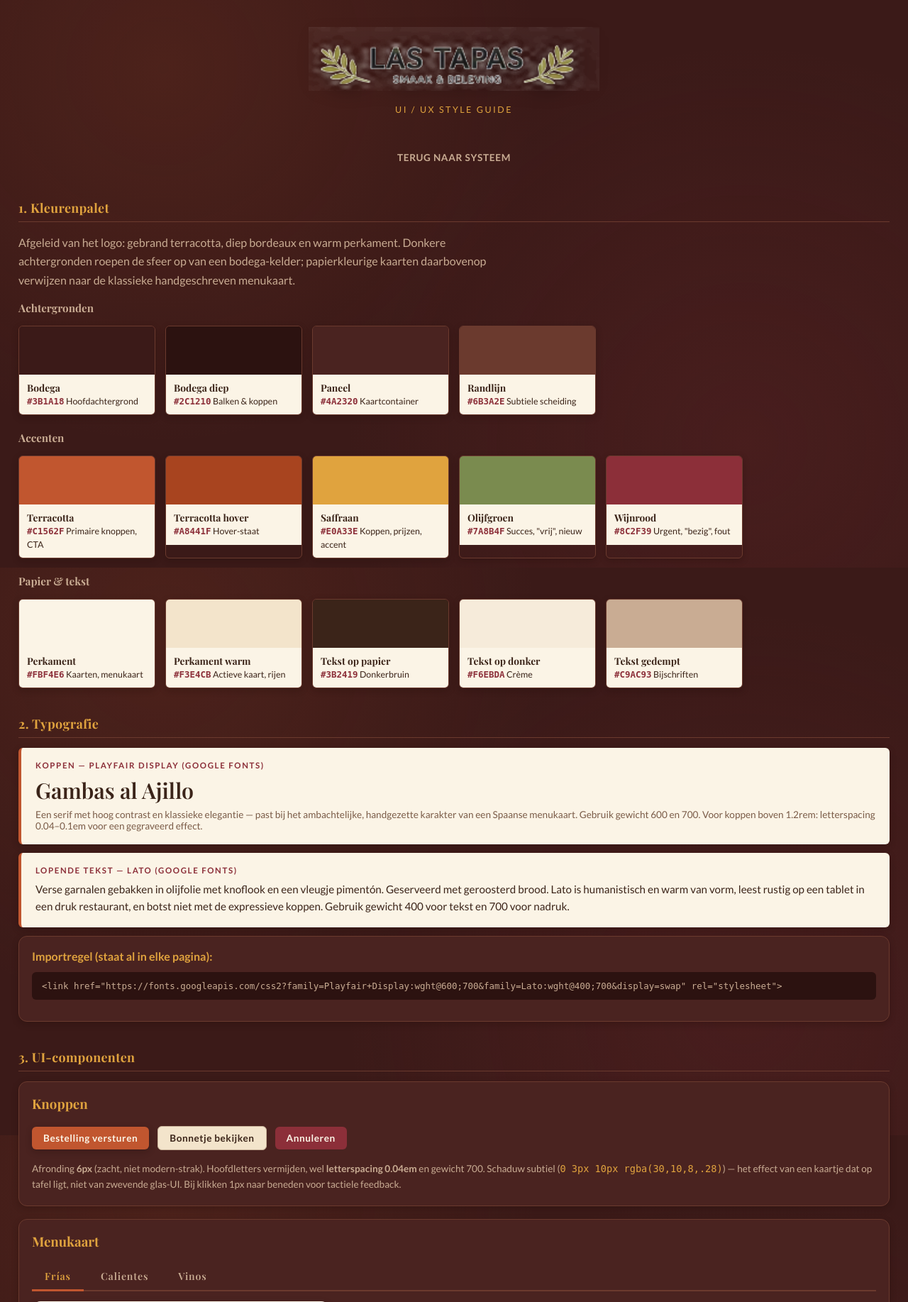
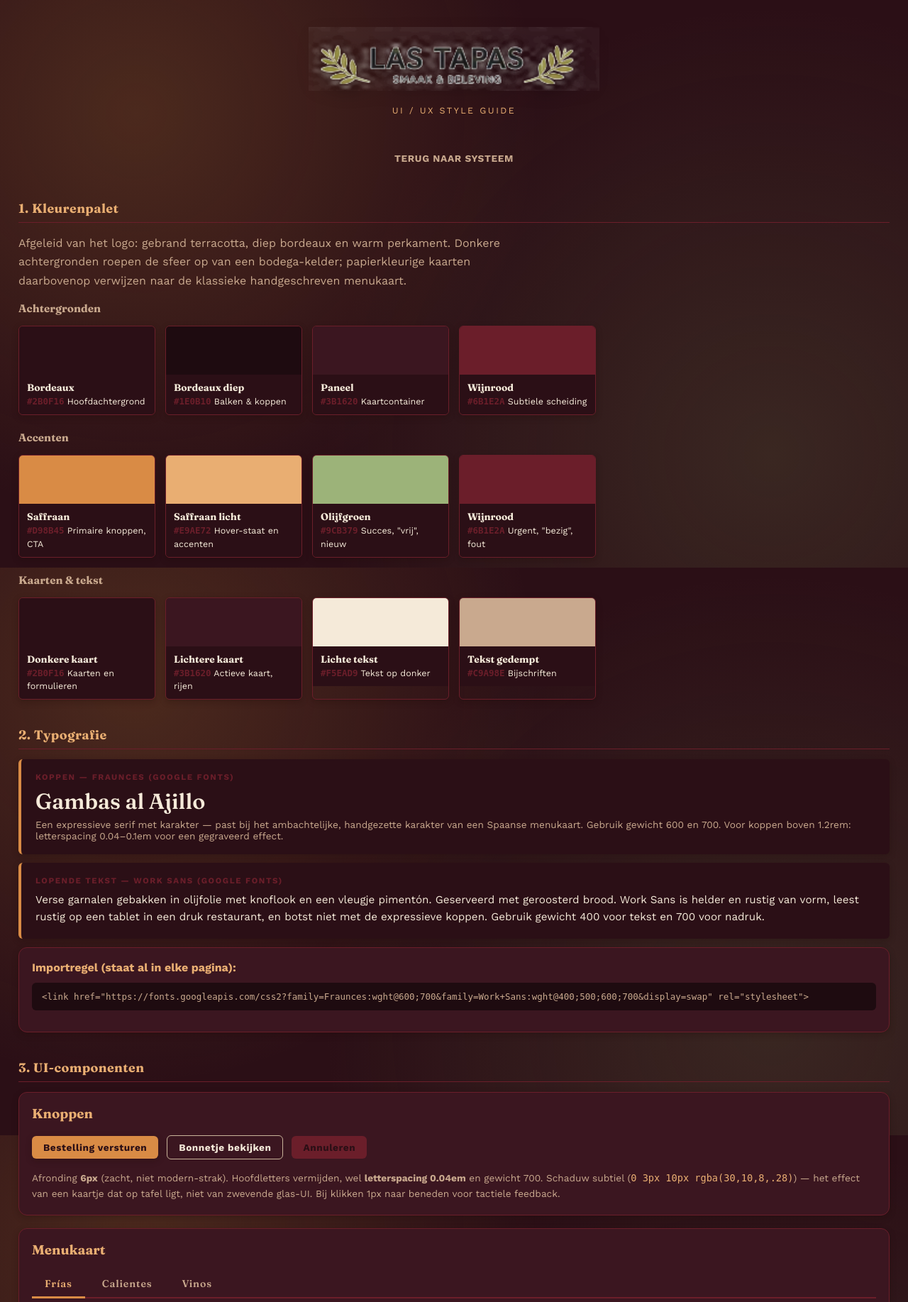
Before and after one commit to Jafer118/Las-Tapas, a PHP site: page /styleguide.html in a window 1280 px wide. Shown: the top 1835 px of the page at 71% size. Run offline with PHP 8.4, Linux system fonts and the light colour scheme.

Commit message:
update
update style

```diff
--- a/las-tapas/frontend/bar.html
+++ b/las-tapas/frontend/bar.html
@@ -4,7 +4,7 @@
 <meta charset="UTF-8">
 <link rel="preconnect" href="https://fonts.googleapis.com">
 <link rel="preconnect" href="https://fonts.gstatic.com" crossorigin>
-<link href="https://fonts.googleapis.com/css2?family=Playfair+Display:wght@600;700&family=Lato:wght@400;700&display=swap" rel="stylesheet">
+<link href="https://fonts.googleapis.com/css2?family=Fraunces:wght@600;700&family=Work+Sans:wght@400;500;600;700&display=swap" rel="stylesheet">
 
 <title>Barscherm</title>
 <link rel="stylesheet" href="css/stijl.css">
--- a/las-tapas/frontend/bestellen.html
+++ b/las-tapas/frontend/bestellen.html
@@ -4,7 +4,7 @@
 <meta charset="UTF-8">
 <link rel="preconnect" href="https://fonts.googleapis.com">
 <link rel="preconnect" href="https://fonts.gstatic.com" crossorigin>
-<link href="https://fonts.googleapis.com/css2?family=Playfair+Display:wght@600;700&family=Lato:wght@400;700&display=swap" rel="stylesheet">
+<link href="https://fonts.googleapis.com/css2?family=Fraunces:wght@600;700&family=Work+Sans:wght@400;500;600;700&display=swap" rel="stylesheet">
 
 <title>Bestellen</title>
 <link rel="stylesheet" href="css/stijl.css">
--- a/las-tapas/frontend/css/stijl.css
+++ b/las-tapas/frontend/css/stijl.css
@@ -4,27 +4,27 @@
    ===================================================================== */
 
 :root {
-    --kleur-bodega:        #3B1A18;
-    --kleur-bodega-diep:   #2C1210;
-    --kleur-paneel:        #4A2320;
-    --kleur-paneel-licht:  #5A2E28;
-    --kleur-paneel-rand:   #6B3A2E;
+    --kleur-bodega:        #2B0F16;
+    --kleur-bodega-diep:   #1E0B10;
+    --kleur-paneel:        #3B1620;
+    --kleur-paneel-licht:  #451A26;
+    --kleur-paneel-rand:   #6B1E2A;
 
-    --kleur-terracotta:    #C1562F;
-    --kleur-terracotta-op: #A8441F;
-    --kleur-saffraan:      #E0A33E;
-    --kleur-olijf:         #7A8B4F;
-    --kleur-wijn:          #8C2F39;
+    --kleur-terracotta:    #D98B45;
+    --kleur-terracotta-op: #E9AE72;
+    --kleur-saffraan:      #E9AE72;
+    --kleur-olijf:         #9CB379;
+    --kleur-wijn:          #6B1E2A;
 
-    --kleur-papier:        #FBF4E6;
-    --kleur-papier-warm:   #F3E4CB;
-    --kleur-papier-tekst:  #3B2419;
+    --kleur-papier:        #2B0F16;
+    --kleur-papier-warm:   #3B1620;
+    --kleur-papier-tekst:  #F5EAD9;
 
-    --kleur-tekst:         #F6EBDA;
-    --kleur-tekst-zacht:   #C9AC93;
+    --kleur-tekst:         #F5EAD9;
+    --kleur-tekst-zacht:   #C9A98E;
 
-    --font-kop:   'Playfair Display', Georgia, serif;
-    --font-tekst: 'Lato', 'Segoe UI', Arial, sans-serif;
+    --font-kop:   'Fraunces', Georgia, serif;
+    --font-tekst: 'Work Sans', 'Segoe UI', Arial, sans-serif;
 
     --rond-klein: 6px;
     --rond-groot: 12px;
@@ -40,8 +40,8 @@ body {
     font-family: var(--font-tekst);
     background-color: var(--kleur-bodega);
     background-image:
-        radial-gradient(circle at 18% 12%, rgba(193, 86, 47, 0.13), transparent 42%),
-        radial-gradient(circle at 82% 78%, rgba(140, 47, 57, 0.16), transparent 46%);
+        radial-gradient(circle at 15% 20%, rgba(224, 162, 63, 0.18), transparent 45%),
+        radial-gradient(circle at 85% 80%, rgba(110, 123, 74, 0.22), transparent 50%);
     background-attachment: fixed;
     color: var(--kleur-tekst);
 }
--- a/las-tapas/frontend/instellingen.html
+++ b/las-tapas/frontend/instellingen.html
@@ -4,7 +4,7 @@
 <meta charset="UTF-8">
 <link rel="preconnect" href="https://fonts.googleapis.com">
 <link rel="preconnect" href="https://fonts.gstatic.com" crossorigin>
-<link href="https://fonts.googleapis.com/css2?family=Playfair+Display:wght@600;700&family=Lato:wght@400;700&display=swap" rel="stylesheet">
+<link href="https://fonts.googleapis.com/css2?family=Fraunces:wght@600;700&family=Work+Sans:wght@400;500;600;700&display=swap" rel="stylesheet">
 
 <title>Las Tapas — Instellingen</title>
 <link rel="stylesheet" href="css/dashboard.css">
--- a/las-tapas/frontend/js/gedeeld.js
+++ b/las-tapas/frontend/js/gedeeld.js
@@ -25,7 +25,7 @@ async function authGuard() {
             knop.className = 'auth-uitloggen';
             knop.type = 'button';
             knop.textContent = 'Uitloggen';
-            knop.style.cssText = 'position:fixed;right:18px;bottom:18px;z-index:20;padding:9px 14px;background:#8c2f39;color:#fbf4e6;border:0;border-radius:6px;font:700 0.85rem Lato,Arial,sans-serif;cursor:pointer;box-shadow:0 3px 10px rgba(0,0,0,.28)';
+            knop.style.cssText = 'position:fixed;right:18px;bottom:18px;z-index:20;padding:9px 14px;background:var(--kleur-wijn);color:var(--kleur-tekst);border:0;border-radius:6px;font:700 0.85rem var(--font-tekst);cursor:pointer;box-shadow:0 3px 10px rgba(0,0,0,.28)';
             knop.addEventListener('click', async () => {
                 await fetch(`${API_BASIS}/auth.php?actie=logout`, { method: 'POST', credentials: 'same-origin' });
                 location.href = 'login.html';
--- a/las-tapas/frontend/kassa.html
+++ b/las-tapas/frontend/kassa.html
@@ -4,7 +4,7 @@
 <meta charset="UTF-8">
 <link rel="preconnect" href="https://fonts.googleapis.com">
 <link rel="preconnect" href="https://fonts.gstatic.com" crossorigin>
-<link href="https://fonts.googleapis.com/css2?family=Playfair+Display:wght@600;700&family=Lato:wght@400;700&display=swap" rel="stylesheet">
+<link href="https://fonts.googleapis.com/css2?family=Fraunces:wght@600;700&family=Work+Sans:wght@400;500;600;700&display=swap" rel="stylesheet">
 
 <title>Kassa</title>
 <link rel="stylesheet" href="css/stijl.css">
--- a/las-tapas/frontend/keuken.html
+++ b/las-tapas/frontend/keuken.html
@@ -4,7 +4,7 @@
 <meta charset="UTF-8">
 <link rel="preconnect" href="https://fonts.googleapis.com">
 <link rel="preconnect" href="https://fonts.gstatic.com" crossorigin>
-<link href="https://fonts.googleapis.com/css2?family=Playfair+Display:wght@600;700&family=Lato:wght@400;700&display=swap" rel="stylesheet">
+<link href="https://fonts.googleapis.com/css2?family=Fraunces:wght@600;700&family=Work+Sans:wght@400;500;600;700&display=swap" rel="stylesheet">
 
 <title>Keukenscherm</title>
 <link rel="stylesheet" href="css/stijl.css">
--- a/las-tapas/frontend/overzicht.html
+++ b/las-tapas/frontend/overzicht.html
@@ -4,7 +4,7 @@
 <meta charset="UTF-8">
 <link rel="preconnect" href="https://fonts.googleapis.com">
 <link rel="preconnect" href="https://fonts.gstatic.com" crossorigin>
-<link href="https://fonts.googleapis.com/css2?family=Playfair+Display:wght@600;700&family=Lato:wght@400;700&display=swap" rel="stylesheet">
+<link href="https://fonts.googleapis.com/css2?family=Fraunces:wght@600;700&family=Work+Sans:wght@400;500;600;700&display=swap" rel="stylesheet">
 
 <title>Las Tapas — Overzicht</title>
 <link rel="stylesheet" href="css/dashboard.css">
--- a/las-tapas/frontend/privacy.html
+++ b/las-tapas/frontend/privacy.html
@@ -4,7 +4,7 @@
 <meta charset="UTF-8">
 <link rel="preconnect" href="https://fonts.googleapis.com">
 <link rel="preconnect" href="https://fonts.gstatic.com" crossorigin>
-<link href="https://fonts.googleapis.com/css2?family=Playfair+Display:wght@600;700&family=Lato:wght@400;700&display=swap" rel="stylesheet">
+<link href="https://fonts.googleapis.com/css2?family=Fraunces:wght@600;700&family=Work+Sans:wght@400;500;600;700&display=swap" rel="stylesheet">
 
 <title>AVG &amp; Privacy</title>
 <link rel="stylesheet" href="css/stijl.css">
--- a/las-tapas/frontend/styleguide.html
+++ b/las-tapas/frontend/styleguide.html
@@ -4,7 +4,7 @@
 <meta charset="UTF-8">
 <link rel="preconnect" href="https://fonts.googleapis.com">
 <link rel="preconnect" href="https://fonts.gstatic.com" crossorigin>
-<link href="https://fonts.googleapis.com/css2?family=Playfair+Display:wght@600;700&family=Lato:wght@400;700&display=swap" rel="stylesheet">
+<link href="https://fonts.googleapis.com/css2?family=Fraunces:wght@600;700&family=Work+Sans:wght@400;500;600;700&display=swap" rel="stylesheet">
 <title>Las Tapas — Style Guide</title>
 <link rel="stylesheet" href="css/stijl.css">
 <style>
@@ -136,7 +136,7 @@
     .menu-item .prijs { font-weight: 700; color: var(--kleur-wijn); }
     .menu-item .beschrijving {
         font-size: 0.8rem;
-        color: #7A5B47;
+        color: var(--kleur-tekst-zacht);
         font-style: italic;
     }
 
@@ -205,42 +205,38 @@
 
     <h3 style="font-family:var(--font-kop); color:var(--kleur-tekst-zacht); font-size:0.95rem;">Achtergronden</h3>
     <div class="swatch-grid" style="margin-bottom:22px;">
-        <div class="swatch"><div class="vlak" style="background:#3B1A18"></div>
-            <div class="info"><b>Bodega</b><code>#3B1A18</code> Hoofdachtergrond</div></div>
-        <div class="swatch"><div class="vlak" style="background:#2C1210"></div>
-            <div class="info"><b>Bodega diep</b><code>#2C1210</code> Balken &amp; koppen</div></div>
-        <div class="swatch"><div class="vlak" style="background:#4A2320"></div>
-            <div class="info"><b>Paneel</b><code>#4A2320</code> Kaartcontainer</div></div>
-        <div class="swatch"><div class="vlak" style="background:#6B3A2E"></div>
-            <div class="info"><b>Randlijn</b><code>#6B3A2E</code> Subtiele scheiding</div></div>
+        <div class="swatch"><div class="vlak" style="background:#2B0F16"></div>
+            <div class="info"><b>Bordeaux</b><code>#2B0F16</code> Hoofdachtergrond</div></div>
+        <div class="swatch"><div class="vlak" style="background:#1E0B10"></div>
+            <div class="info"><b>Bordeaux diep</b><code>#1E0B10</code> Balken &amp; koppen</div></div>
+        <div class="swatch"><div class="vlak" style="background:#3B1620"></div>
+            <div class="info"><b>Paneel</b><code>#3B1620</code> Kaartcontainer</div></div>
+        <div class="swatch"><div class="vlak" style="background:#6B1E2A"></div>
+            <div class="info"><b>Wijnrood</b><code>#6B1E2A</code> Subtiele scheiding</div></div>
     </div>
 
     <h3 style="font-family:var(--font-kop); color:var(--kleur-tekst-zacht); font-size:0.95rem;">Accenten</h3>
     <div class="swatch-grid" style="margin-bottom:22px;">
-        <div class="swatch"><div class="vlak" style="background:#C1562F"></div>
-            <div class="info"><b>Terracotta</b><code>#C1562F</code> Primaire knoppen, CTA</div></div>
-        <div class="swatch"><div class="vlak" style="background:#A8441F"></div>
-            <div class="info"><b>Terracotta hover</b><code>#A8441F</code> Hover-staat</div></div>
-        <div class="swatch"><div class="vlak" style="background:#E0A33E"></div>
-            <div class="info"><b>Saffraan</b><code>#E0A33E</code> Koppen, prijzen, accent</div></div>
-        <div class="swatch"><div class="vlak" style="background:#7A8B4F"></div>
-            <div class="info"><b>Olijfgroen</b><code>#7A8B4F</code> Succes, "vrij", nieuw</div></div>
-        <div class="swatch"><div class="vlak" style="background:#8C2F39"></div>
-            <div class="info"><b>Wijnrood</b><code>#8C2F39</code> Urgent, "bezig", fout</div></div>
+        <div class="swatch"><div class="vlak" style="background:#D98B45"></div>
+            <div class="info"><b>Saffraan</b><code>#D98B45</code> Primaire knoppen, CTA</div></div>
+        <div class="swatch"><div class="vlak" style="background:#E9AE72"></div>
+            <div class="info"><b>Saffraan licht</b><code>#E9AE72</code> Hover-staat en accenten</div></div>
+        <div class="swatch"><div class="vlak" style="background:#9CB379"></div>
+            <div class="info"><b>Olijfgroen</b><code>#9CB379</code> Succes, "vrij", nieuw</div></div>
+        <div class="swatch"><div class="vlak" style="background:#6B1E2A"></div>
+            <div class="info"><b>Wijnrood</b><code>#6B1E2A</code> Urgent, "bezig", fout</div></div>
     </div>
 
-    <h3 style="font-family:var(--font-kop); color:var(--kleur-tekst-zacht); font-size:0.95rem;">Papier &amp; tekst</h3>
+    <h3 style="font-family:var(--font-kop); color:var(--kleur-tekst-zacht); font-size:0.95rem;">Kaarten &amp; tekst</h3>
     <div class="swatch-grid">
-        <div class="swatch"><div class="vlak" style="background:#FBF4E6"></div>
-            <div class="info"><b>Perkament</b><code>#FBF4E6</code> Kaarten, menukaart</div></div>
-        <div class="swatch"><div class="vlak" style="background:#F3E4CB"></div>
-            <div class="info"><b>Perkament warm</b><code>#F3E4CB</code> Actieve kaart, rijen</div></div>
-        <div class="swatch"><div class="vlak" style="background:#3B2419"></div>
-            <div class="info"><b>Tekst op papier</b><code>#3B2419</code> Donkerbruin</div></div>
-        <div class="swatch"><div class="vlak" style="background:#F6EBDA"></div>
-            <div class="info"><b>Tekst op donker</b><code>#F6EBDA</code> Crème</div></div>
-        <div class="swatch"><div class="vlak" style="background:#C9AC93"></div>
-            <div class="info"><b>Tekst gedempt</b><code>#C9AC93</code> Bijschriften</div></div>
+        <div class="swatch"><div class="vlak" style="background:#2B0F16"></div>
+            <div class="info"><b>Donkere kaart</b><code>#2B0F16</code> Kaarten en formulieren</div></div>
+        <div class="swatch"><div class="vlak" style="background:#3B1620"></div>
+            <div class="info"><b>Lichtere kaart</b><code>#3B1620</code> Actieve kaart, rijen</div></div>
+        <div class="swatch"><div class="vlak" style="background:#F5EAD9"></div>
+            <div class="info"><b>Lichte tekst</b><code>#F5EAD9</code> Tekst op donker</div></div>
+        <div class="swatch"><div class="vlak" style="background:#C9A98E"></div>
+            <div class="info"><b>Tekst gedempt</b><code>#C9A98E</code> Bijschriften</div></div>
     </div>
 </section>
 
@@ -249,20 +245,20 @@
     <h2>2. Typografie</h2>
 
     <div class="font-demo">
-        <div class="label">Koppen — Playfair Display (Google Fonts)</div>
+        <div class="label">Koppen — Fraunces (Google Fonts)</div>
         <p class="kop-voorbeeld">Gambas al Ajillo</p>
-        <p style="font-family:var(--font-tekst); font-size:0.85rem; color:#7A5B47; margin:0;">
-            Een serif met hoog contrast en klassieke elegantie — past bij het ambachtelijke,
+        <p style="font-family:var(--font-tekst); font-size:0.85rem; color:var(--kleur-tekst-zacht); margin:0;">
+            Een expressieve serif met karakter — past bij het ambachtelijke,
             handgezette karakter van een Spaanse menukaart. Gebruik gewicht 600 en 700.
             Voor koppen boven 1.2rem: letterspacing 0.04–0.1em voor een gegraveerd effect.
         </p>
     </div>
 
     <div class="font-demo">
-        <div class="label">Lopende tekst — Lato (Google Fonts)</div>
+        <div class="label">Lopende tekst — Work Sans (Google Fonts)</div>
         <p class="tekst-voorbeeld">
             Verse garnalen gebakken in olijfolie met knoflook en een vleugje pimentón.
-            Geserveerd met geroosterd brood. Lato is humanistisch en warm van vorm,
+            Geserveerd met geroosterd brood. Work Sans is helder en rustig van vorm,
             leest rustig op een tablet in een druk restaurant, en botst niet met de
             expressieve koppen. Gebruik gewicht 400 voor tekst en 700 voor nadruk.
         </p>
@@ -270,7 +266,7 @@
 
     <div class="paneel">
         <strong style="color:var(--kleur-saffraan);">Importregel (staat al in elke pagina):</strong>
-        <pre style="background:var(--kleur-bodega-diep); padding:12px 14px; border-radius:6px; overflow-x:auto; font-size:0.78rem; color:var(--kleur-tekst-zacht);">&lt;link href="https://fonts.googleapis.com/css2?family=Playfair+Display:wght@600;700&amp;family=Lato:wght@400;700&amp;display=swap" rel="stylesheet"&gt;</pre>
+        <pre style="background:var(--kleur-bodega-diep); padding:12px 14px; border-radius:6px; overflow-x:auto; font-size:0.78rem; color:var(--kleur-tekst-zacht);">&lt;link href="https://fonts.googleapis.com/css2?family=Fraunces:wght@600;700&amp;family=Work+Sans:wght@400;500;600;700&amp;display=swap" rel="stylesheet"&gt;</pre>
     </div>
 </section>
 
@@ -312,7 +308,7 @@
                 <span class="stippel"></span>
                 <span class="prijs">€4,00</span>
             </div>
-            <div class="beschrijving" style="font-size:0.8rem; color:#7A5B47; font-style:italic; margin:-4px 0 8px 0;">
+            <div class="beschrijving" style="font-size:0.8rem; color:var(--kleur-tekst-zacht); font-style:italic; margin:-4px 0 8px 0;">
                 Geroosterd brood, rijpe tomaat, olijfolie
             </div>
 
@@ -321,7 +317,7 @@
                 <span class="stippel"></span>
                 <span class="prijs">€8,50</span>
             </div>
-            <div class="beschrijving" style="font-size:0.8rem; color:#7A5B47; font-style:italic; margin:-4px 0 8px 0;">
+            <div class="beschrijving" style="font-size:0.8rem; color:var(--kleur-tekst-zacht); font-style:italic; margin:-4px 0 8px 0;">
                 24 maanden gerijpt, handgesneden
             </div>
 
```
Also changed, not shown: las-tapas/frontend/bon.html (+9 -9 lines), las-tapas/frontend/css/dashboard.css (+19 -19 lines), las-tapas/frontend/login.html (+7 -4 lines), las-tapas/frontend/resetten.html (+6 -3 lines).
